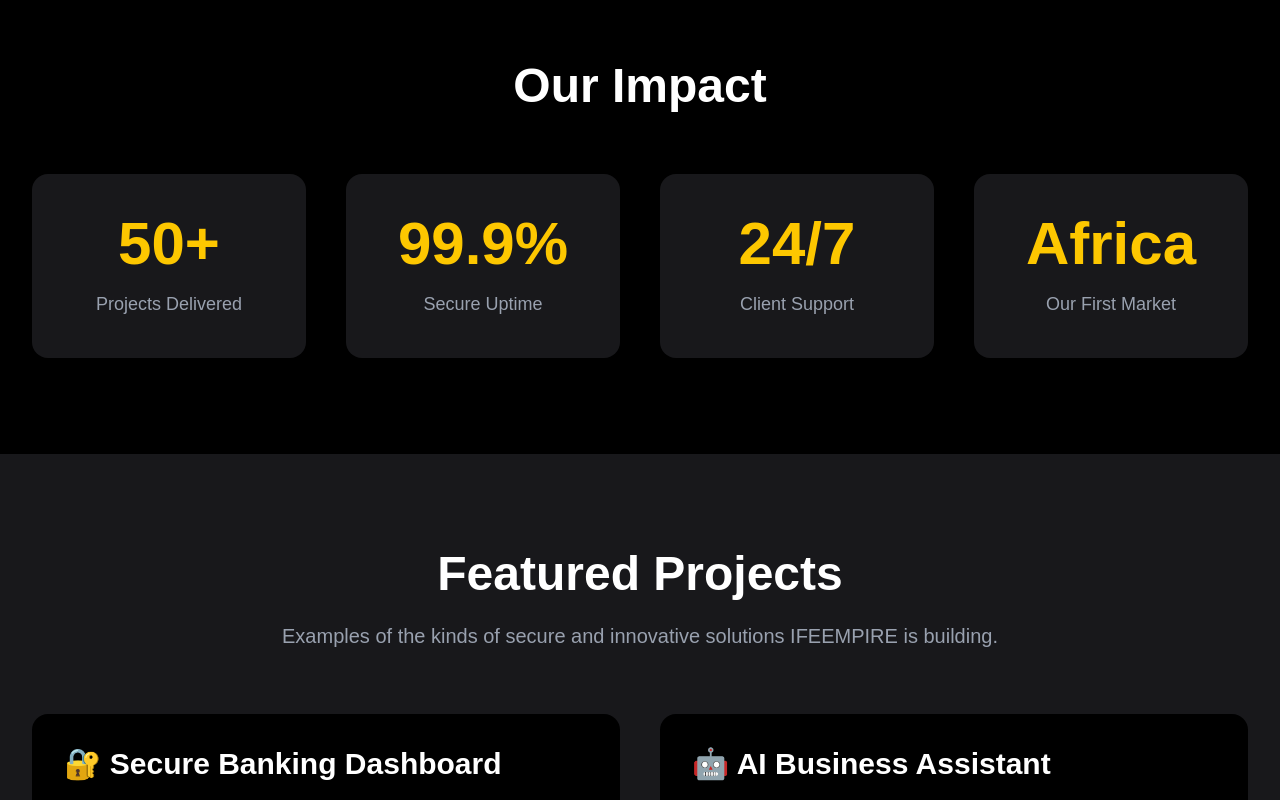
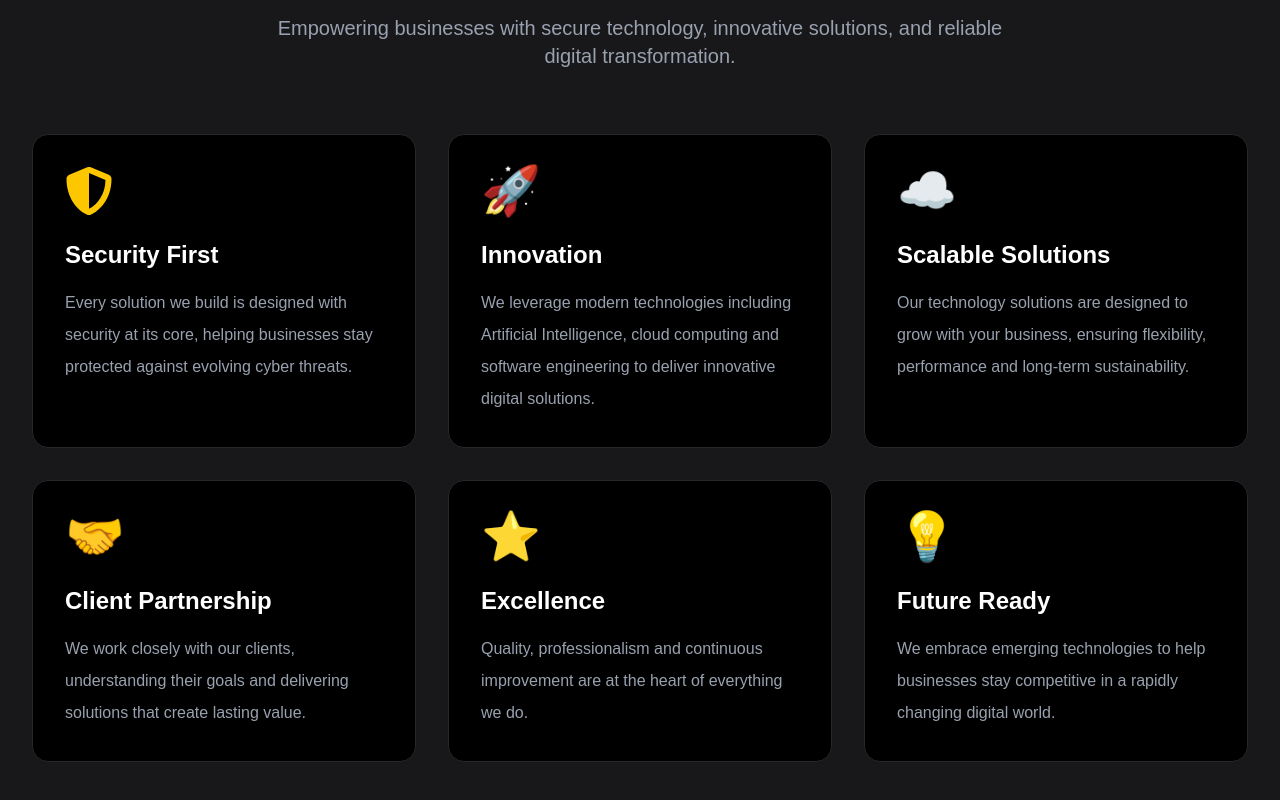
Before and after one commit to Ifeoluwagbade/ifeempire, a Next.js app: page / in a window 1280 px wide. Shown: the part 2560-3360 px from the top of the page. Built offline with nearby package versions, Linux system fonts and the light colour scheme.

Commit message:
Completed Why Choose Us component

```diff
--- a/components/WhyChooseUs.tsx
+++ b/components/WhyChooseUs.tsx
@@ -1,9 +1,118 @@
+import { FaShieldAlt } from "react-icons/fa";
 export default function WhyChooseUs() {
   return (
-    <section className="bg-blue-500 p-10">
-      <h2 className="text-4xl font-bold text-white">
-        This is the Why Choose Us Component
-      </h2>
+    <section className="bg-zinc-900 py-24 px-8">
+      <div className="max-w-7xl mx-auto">
+
+        <h2 className="text-5xl font-bold text-center mb-6">
+          Why Choose IFEEMPIRE
+        </h2>
+
+        <p className="text-center text-gray-400 text-xl max-w-3xl mx-auto">
+          Empowering businesses with secure technology,
+          innovative solutions, and reliable digital transformation.
+        </p> <div className="grid md:grid-cols-3 gap-8 mt-16">
+
+  <div className="bg-black rounded-2xl p-8 border border-zinc-800 hover:border-yellow-500 transition duration-300">
+
+   <div className="text-5xl text-yellow-400 mb-6">
+  <FaShieldAlt />
+</div>
+
+<h3 className="text-2xl font-bold mb-4">
+  Security First
+</h3>
+
+    <p className="text-gray-400 leading-8">
+      Every solution we build is designed with security at its core,
+      helping businesses stay protected against evolving cyber threats.
+    </p>
+
+  </div>
+  <div className="bg-black rounded-2xl p-8 border border-zinc-800 hover:border-yellow-500 transition duration-300">
+
+  <div className="text-5xl text-yellow-400 mb-6">
+    🚀
+  </div>
+
+  <h3 className="text-2xl font-bold mb-4">
+    Innovation
+  </h3>
+
+  <p className="text-gray-400 leading-8">
+    We leverage modern technologies including Artificial Intelligence,
+    cloud computing and software engineering to deliver innovative
+    digital solutions.
+  </p>
+
+</div>
+<div className="bg-black rounded-2xl p-8 border border-zinc-800 hover:border-yellow-500 transition duration-300">
+
+  <div className="text-5xl text-yellow-400 mb-6">
+    ☁️
+  </div>
+
+  <h3 className="text-2xl font-bold mb-4">
+    Scalable Solutions
+  </h3>
+
+  <p className="text-gray-400 leading-8">
+    Our technology solutions are designed to grow with your business,
+    ensuring flexibility, performance and long-term sustainability.
+  </p>
+
+</div>
+<div className="bg-black rounded-2xl p-8 border border-zinc-800 hover:border-yellow-500 transition duration-300">
+
+  <div className="text-5xl text-yellow-400 mb-6">
+    🤝
+  </div>
+
+  <h3 className="text-2xl font-bold mb-4">
+    Client Partnership
+  </h3>
+
+  <p className="text-gray-400 leading-8">
+    We work closely with our clients, understanding their goals and delivering solutions that create lasting value.
+  </p>
+
+</div>
+
+<div className="bg-black rounded-2xl p-8 border border-zinc-800 hover:border-yellow-500 transition duration-300">
+
+  <div className="text-5xl text-yellow-400 mb-6">
+    ⭐
+  </div>
+
+  <h3 className="text-2xl font-bold mb-4">
+    Excellence
+  </h3>
+
+  <p className="text-gray-400 leading-8">
+    Quality, professionalism and continuous improvement are at the heart of everything we do.
+  </p>
+
+</div>
+
+<div className="bg-black rounded-2xl p-8 border border-zinc-800 hover:border-yellow-500 transition duration-300">
+
+  <div className="text-5xl text-yellow-400 mb-6">
+    💡
+  </div>
+
+  <h3 className="text-2xl font-bold mb-4">
+    Future Ready
+  </h3>
+
+  <p className="text-gray-400 leading-8">
+    We embrace emerging technologies to help businesses stay competitive in a rapidly changing digital world.
+  </p>
+
+</div>
+
+</div>
+
+      </div>
     </section>
   );
 }
```
